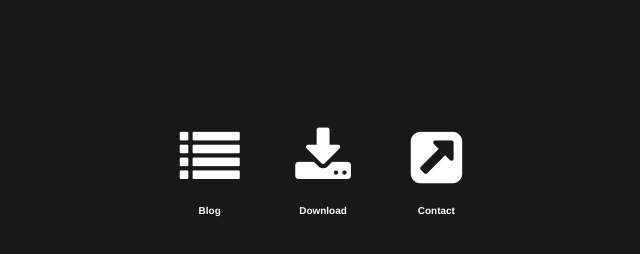
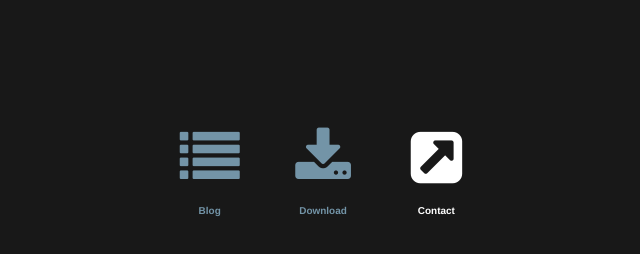
Before and after one commit to carbonclient/carbonclient.github.io, a plain HTML site: page index.html in a window 1280 px wide. Shown: the whole page, without its empty margins (312-952 px from the left). Drawn offline with Linux system fonts and the light colour scheme.

Commit message:
Update index.html

```diff
--- a/index.html
+++ b/index.html
@@ -7,8 +7,8 @@
   <body bgcolor="#ffffff">
     <center>
 <div class="parent">
-    <div class="child"><i class="fa fa-list fa-5x"></i><h5>Blog</h5></div>
-    <div class="child"><i class="fa fa-download fa-5x"></i><h5>Download</h5></div>
+    <div class="child"><a href="/blog/"><i class="fa fa-list fa-5x"></i><h5>Blog</h5></a></div>
+    <div class="child"><a href="/carbon/"><i class="fa fa-download fa-5x"></i><h5>Download</h5></a></div>
     <div class="child"><i class="fa fa-external-link-square fa-5x"></i><h5>Contact</h5></div>
 </div>
   </body>
```
